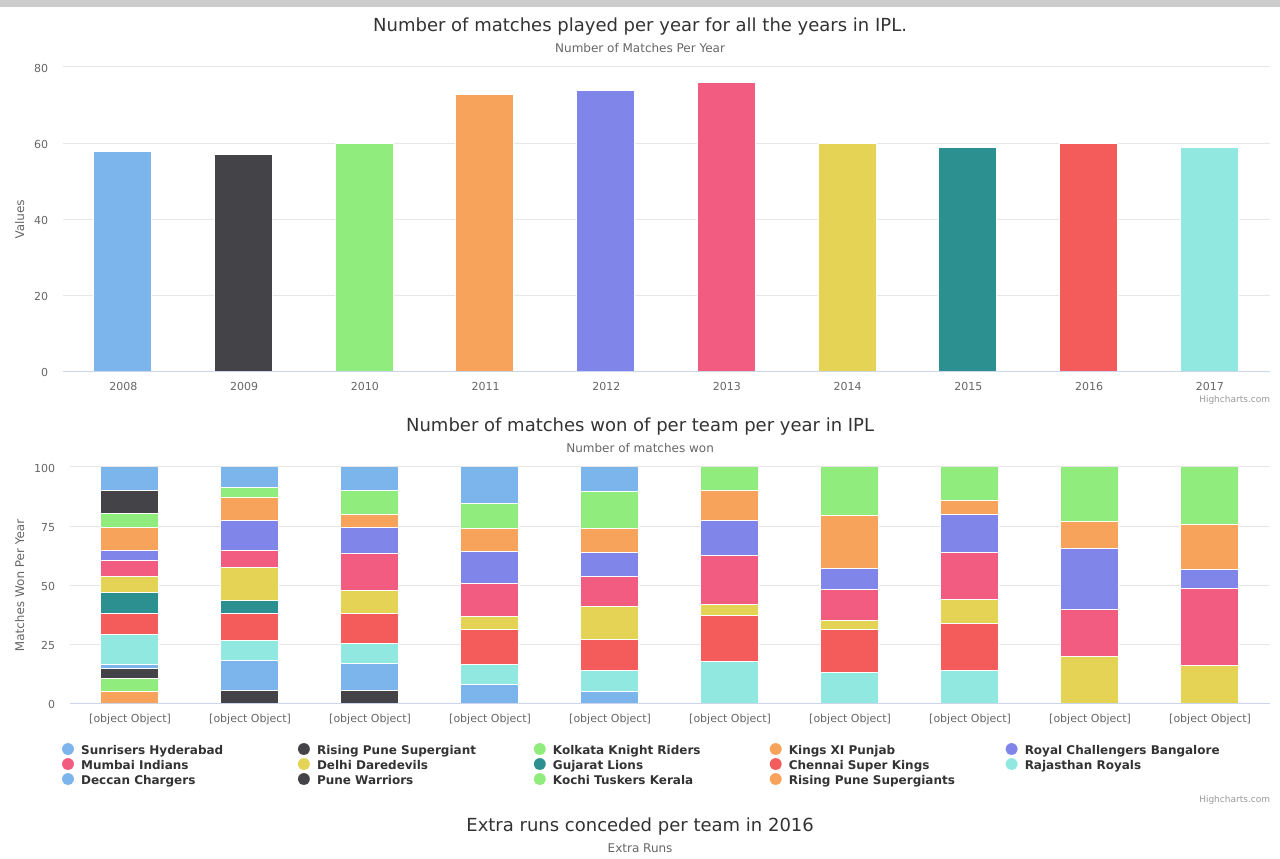
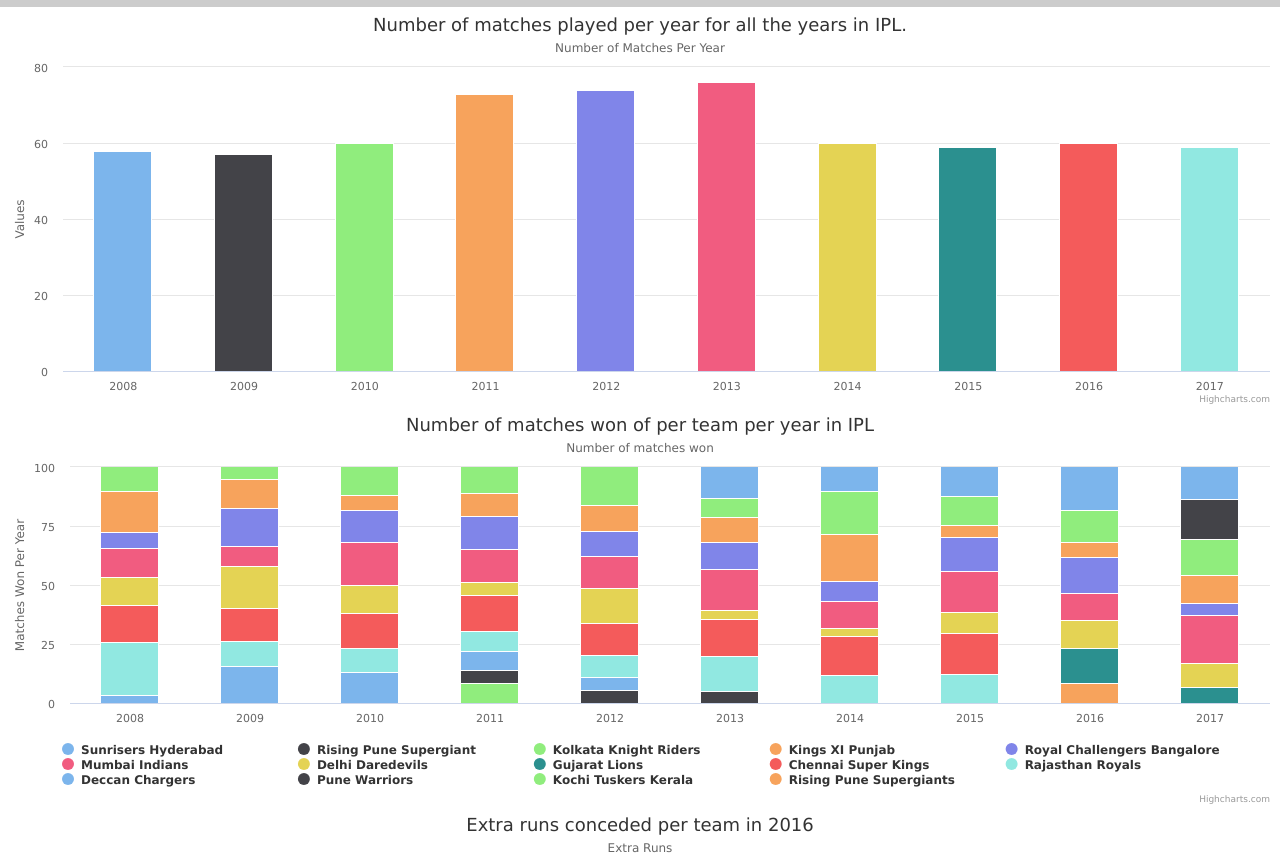
Before and after one commit to imshaiksaif/ipl-data-visualization, a website: page public/index.html in a window 1280 px wide. Shown: the part 93-952 px from the top of the page. Drawn offline with nearby package versions, Linux system fonts and the light colour scheme.

Commit message:
solved issues that were occuring in secound function so that it now passes correct output

```diff
--- a/index.js
+++ b/index.js
@@ -56,7 +56,7 @@
                 }
                 return accumulator;
 
-            },{})
+            },year)
             accumulator[currentValue.winner] = countMatches;
         } else {
             accumulator[currentValue.winner] = {};
--- a/public/app.js
+++ b/public/app.js
@@ -42,7 +42,7 @@
         text: 'Number of matches won'
     },
     xAxis: {
-        categories: data.matchesWonPerTeamFunction.years,
+        categories: Object.keys(data.matchesWonPerTeamFunction.years[0]),
         crosshair: true
     },
     yAxis: {
--- a/public/data.json
+++ b/public/data.json
@@ -44,6 +44,11 @@
 		],
 		"years": [
 			{
+				"2008": 0,
+				"2009": 0,
+				"2010": 0,
+				"2011": 0,
+				"2012": 0,
 				"2013": 10,
 				"2014": 6,
 				"2015": 7,
@@ -51,6 +56,15 @@
 				"2017": 8
 			},
 			{
+				"2008": 0,
+				"2009": 0,
+				"2010": 0,
+				"2011": 0,
+				"2012": 0,
+				"2013": 0,
+				"2014": 0,
+				"2015": 0,
+				"2016": 0,
 				"2017": 10
 			},
 			{
@@ -114,6 +128,14 @@
 				"2017": 6
 			},
 			{
+				"2008": 0,
+				"2009": 0,
+				"2010": 0,
+				"2011": 0,
+				"2012": 0,
+				"2013": 0,
+				"2014": 0,
+				"2015": 0,
 				"2016": 9,
 				"2017": 4
 			},
@@ -125,7 +147,9 @@
 				"2012": 10,
 				"2013": 12,
 				"2014": 10,
-				"2015": 10
+				"2015": 10,
+				"2016": 0,
+				"2017": 0
 			},
 			{
 				"2008": 13,
@@ -135,25 +159,57 @@
 				"2012": 7,
 				"2013": 11,
 				"2014": 7,
-				"2015": 7
+				"2015": 7,
+				"2016": 0,
+				"2017": 0
 			},
 			{
 				"2008": 2,
 				"2009": 9,
 				"2010": 8,
 				"2011": 6,
-				"2012": 4
+				"2012": 4,
+				"2013": 0,
+				"2014": 0,
+				"2015": 0,
+				"2016": 0,
+				"2017": 0
 			},
 			{
+				"2008": 0,
+				"2009": 0,
+				"2010": 0,
 				"2011": 4,
 				"2012": 4,
-				"2013": 4
+				"2013": 4,
+				"2014": 0,
+				"2015": 0,
+				"2016": 0,
+				"2017": 0
 			},
 			{
-				"2011": 6
+				"2008": 0,
+				"2009": 0,
+				"2010": 0,
+				"2011": 6,
+				"2012": 0,
+				"2013": 0,
+				"2014": 0,
+				"2015": 0,
+				"2016": 0,
+				"2017": 0
 			},
 			{
-				"2016": 5
+				"2008": 0,
+				"2009": 0,
+				"2010": 0,
+				"2011": 0,
+				"2012": 0,
+				"2013": 0,
+				"2014": 0,
+				"2015": 0,
+				"2016": 5,
+				"2017": 0
 			}
 		]
 	},
```
Also changed, not shown: public/index.html (+2 -0 lines).
